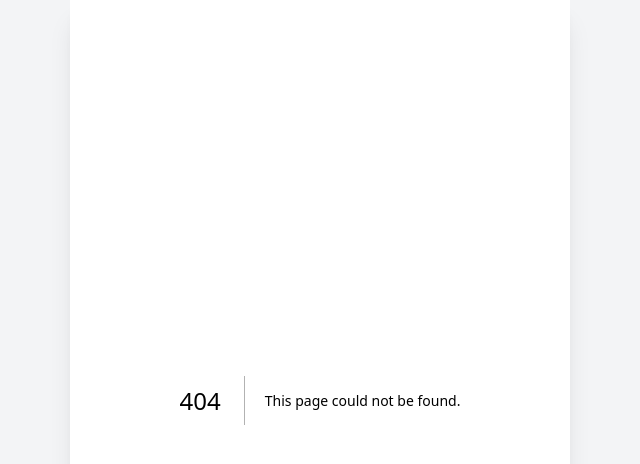
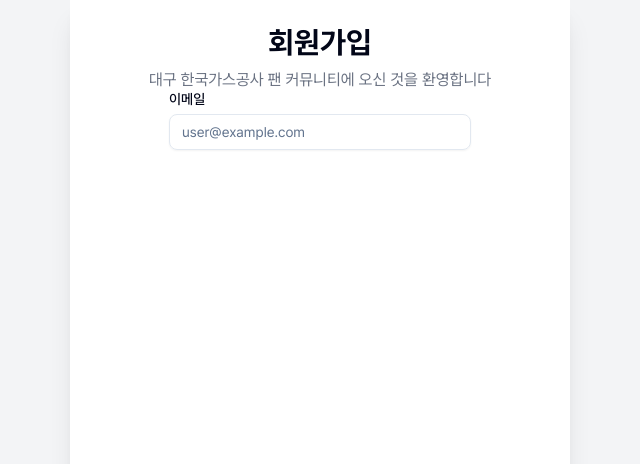
Before and after one commit to hyunjun9788/kogas-basketball, a Next.js app: page /sign-up in a window 1280 px wide. Before the commit this address had no page. Shown: the top 464 px of the page, without its empty margins (320-960 px from the left). Built offline with nearby package versions, Linux system fonts and the light colour scheme.

Commit message:
feat: #1 퍼블릭 api 구현

```diff
--- a/app/page.tsx
+++ b/app/page.tsx
@@ -1,6 +1,5 @@
-import { Button } from '@/6_shared/ui/button'
-import Image from 'next/image'
+import { MobileLayout } from '@/6_shared/ui/MobileLayout'
 
 export default function Home() {
-  return <Button>오호</Button>
+  return <div className="p-4">모바일 메인</div>
 }
--- /dev/null
+++ b/app/sign-up/page.tsx
@@ -0,0 +1,5 @@
+import SignUpPage from '2_pages/sign-up/ui/SignUpPage'
+
+export default function SignUp() {
+  return <SignUpPage />
+}
--- /dev/null
+++ b/src/2_pages/sign-up/ui/SignUpPage.tsx
@@ -0,0 +1,15 @@
+import { SignUpSection } from '3_widgets/sign-up-section'
+
+export default function SignUpPage() {
+  return (
+    <div className="flex flex-col items-center p-6">
+      <div className="flex flex-col items-center">
+        <h1 className="mb-2 text-3xl font-bold">회원가입</h1>
+        <p className="text-gray-500">
+          대구 한국가스공사 팬 커뮤니티에 오신 것을 환영합니다
+        </p>
+      </div>
+      <SignUpSection />
+    </div>
+  )
+}
--- /dev/null
+++ b/src/3_widgets/sign-up-section/index.ts
@@ -0,0 +1 @@
+export { SignUpSection } from './ui/SignUpSection'
--- /dev/null
+++ b/src/3_widgets/sign-up-section/ui/SignUpSection.tsx
@@ -0,0 +1,5 @@
+import { SignUpForm } from '@/4_features/sign-up'
+
+export const SignUpSection = () => {
+  return <SignUpForm />
+}
--- /dev/null
+++ b/src/4_features/sign-up/index.ts
@@ -0,0 +1,2 @@
+export { SignUpForm } from './ui/SignUpForm'
+export { signUpSchema } from './model/schema'
```
